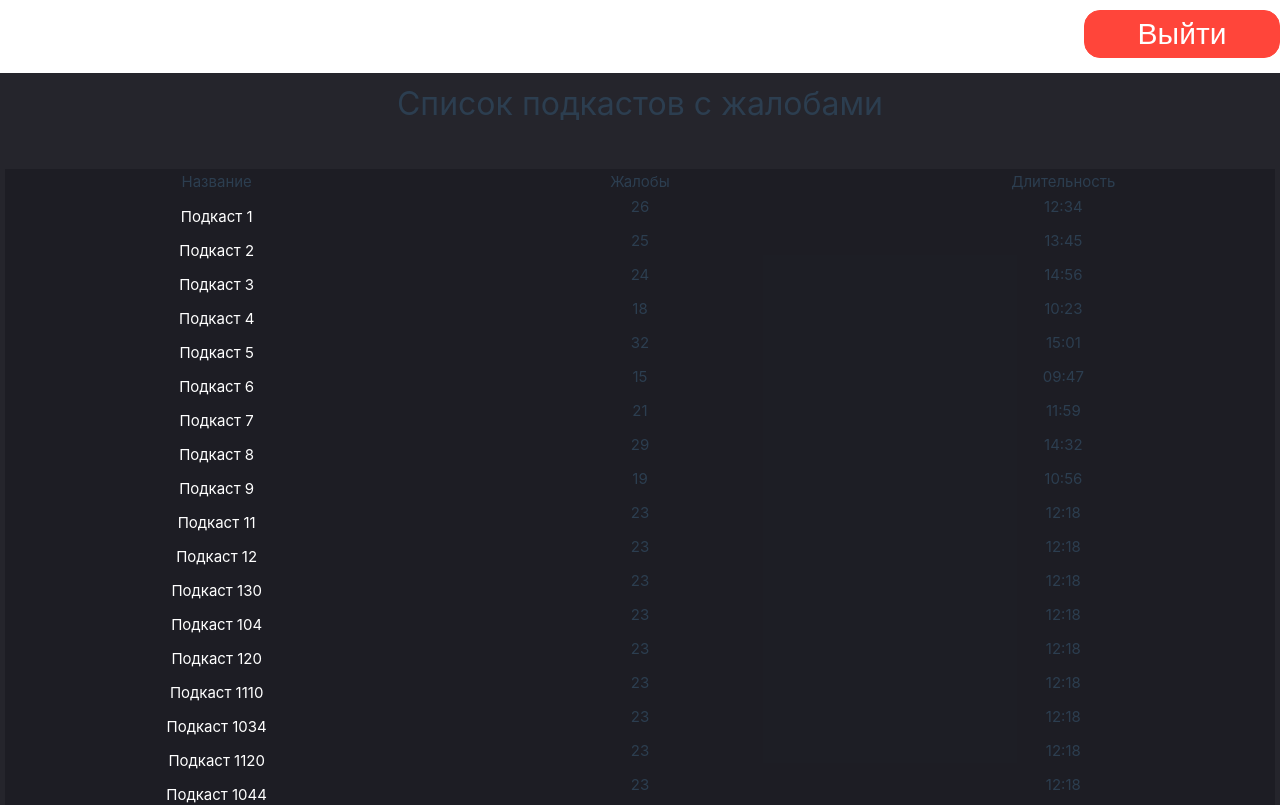
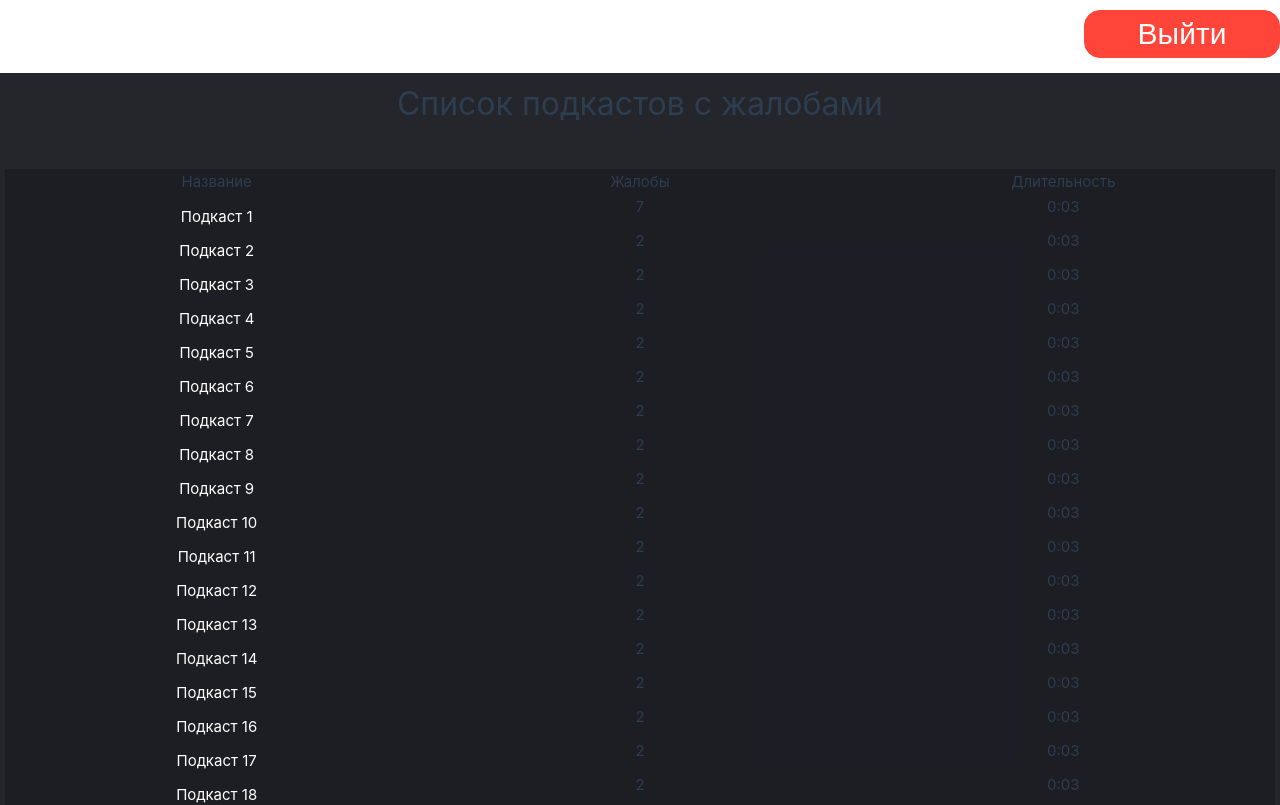
Before and after one commit to Snoppei/tiktalk_frontend_web, a Vue app: page /podcasts in a window 1280 px wide. Shown: the top 805 px of the page. Built offline with nearby package versions, Linux system fonts and the light colour scheme.

Commit message:
feature/TT-57: add vuex store using

```diff
--- a/src/views/HistoryView.vue
+++ b/src/views/HistoryView.vue
@@ -1,59 +1,59 @@
 <script>
-export default {
-  data () {
-    return {
-      podcasts: [
-        { id: 1, name: 'Подкаст 1', solution: "Подкаст одобрен", duration: '12:34' },
-        { id: 2, name: 'Подкаст 2', solution: "Подкаст одобрен", duration: '13:45' },
-        { id: 3, name: 'Подкаст 3', solution: "Подкаст одобрен", duration: '14:56' },
-        { id: 4, name: 'Подкаст 4', solution: "Подкаст одобрен", duration: '10:23' },
-        { id: 5, name: 'Подкаст 5', solution: "Подкаст одобрен", duration: '15:01' },
-        { id: 6, name: 'Подкаст 6', solution: "Подкаст одобрен", duration: '09:47' },
-        { id: 7, name: 'Подкаст 7', solution: "Подкаст одобрен", duration: '11:59' },
-        { id: 8, name: 'Подкаст 8', solution: "Подкаст одобрен", duration: '14:32' },
-        { id: 9, name: 'Подкаст 9', solution: "Подкаст одобрен", duration: '10:56' },
-        { id: 11, name: 'Подкаст 11', solution: "Подкаст одобрен", duration: '12:18' },
-        { id: 12, name: 'Подкаст 12', solution: "Подкаст одобрен", duration: '12:18' },
-        { id: 130, name: 'Подкаст 130', solution: "Подкаст одобрен", duration: '12:18' },
-        { id: 104, name: 'Подкаст 104', solution: "Подкаст одобрен", duration: '12:18' },
-        { id: 120, name: 'Подкаст 120', solution: "Подкаст одобрен", duration: '12:18' },
-        { id: 1110, name: 'Подкаст 1110', solution: "Подкаст одобрен", duration: '12:18' },
-        { id: 1034, name: 'Подкаст 1034', solution: "Подкаст одобрен", duration: '12:18' },
-        { id: 1120, name: 'Подкаст 1120', solution: "Подкаст одобрен", duration: '12:18' },
-        { id: 1044, name: 'Подкаст 1044', solution: "Подкаст одобрен", duration: '12:18' },
-      ],
-      currentPage: 1,
-      totalPages: 2
-    }
-  },
-  mounted () {
-    this.getPodcasts()
-  },
-  methods: {
-    getPodcasts () {
-      // загрузить список подкастов
-    },
-    prevPage () {
-      if (this.currentPage > 1) {
-        this.currentPage--;
-        this.getPodcasts();
-      }
-    },
-    nextPage () {
-      if (this.currentPage < this.totalPages) {
-        this.currentPage++;
-        this.getPodcasts();
-      }
-    },
-    logout () {
-    },
-    computed: {
-      hasNextPage () {
-        return this.currentPage < this.totalPages;
-      }
-    }
-  }
-}
+// export default {
+//   data () {
+//     return {
+//       podcasts: [
+//         { id: 1, name: 'Подкаст 1', solution: "Подкаст одобрен", duration: '12:34' },
+//         { id: 2, name: 'Подкаст 2', solution: "Подкаст одобрен", duration: '13:45' },
+//         { id: 3, name: 'Подкаст 3', solution: "Подкаст одобрен", duration: '14:56' },
+//         { id: 4, name: 'Подкаст 4', solution: "Подкаст одобрен", duration: '10:23' },
+//         { id: 5, name: 'Подкаст 5', solution: "Подкаст одобрен", duration: '15:01' },
+//         { id: 6, name: 'Подкаст 6', solution: "Подкаст одобрен", duration: '09:47' },
+//         { id: 7, name: 'Подкаст 7', solution: "Подкаст одобрен", duration: '11:59' },
+//         { id: 8, name: 'Подкаст 8', solution: "Подкаст одобрен", duration: '14:32' },
+//         { id: 9, name: 'Подкаст 9', solution: "Подкаст одобрен", duration: '10:56' },
+//         { id: 11, name: 'Подкаст 11', solution: "Подкаст одобрен", duration: '12:18' },
+//         { id: 12, name: 'Подкаст 12', solution: "Подкаст одобрен", duration: '12:18' },
+//         { id: 130, name: 'Подкаст 130', solution: "Подкаст одобрен", duration: '12:18' },
+//         { id: 104, name: 'Подкаст 104', solution: "Подкаст одобрен", duration: '12:18' },
+//         { id: 120, name: 'Подкаст 120', solution: "Подкаст одобрен", duration: '12:18' },
+//         { id: 1110, name: 'Подкаст 1110', solution: "Подкаст одобрен", duration: '12:18' },
+//         { id: 1034, name: 'Подкаст 1034', solution: "Подкаст одобрен", duration: '12:18' },
+//         { id: 1120, name: 'Подкаст 1120', solution: "Подкаст одобрен", duration: '12:18' },
+//         { id: 1044, name: 'Подкаст 1044', solution: "Подкаст одобрен", duration: '12:18' },
+//       ],
+//       currentPage: 1,
+//       totalPages: 2
+//     }
+//   },
+//   mounted () {
+//     this.getPodcasts()
+//   },
+//   methods: {
+//     getPodcasts () {
+//       // загрузить список подкастов
+//     },
+//     prevPage () {
+//       if (this.currentPage > 1) {
+//         this.currentPage--;
+//         this.getPodcasts();
+//       }
+//     },
+//     nextPage () {
+//       if (this.currentPage < this.totalPages) {
+//         this.currentPage++;
+//         this.getPodcasts();
+//       }
+//     },
+//     logout () {
+//     },
+//     computed: {
+//       hasNextPage () {
+//         return this.currentPage < this.totalPages;
+//       }
+//     }
+//   }
+// }
 </script>
 <template>
     <div class="podcast-page">
--- a/src/views/PodcastView.vue
+++ b/src/views/PodcastView.vue
@@ -1,102 +1,25 @@
 <script>
+import { useStore } from 'vuex';
+
 export default {
-  data() {
+  setup() {
+    const store = useStore();
+    let podcast = null;
+
     return {
-      podcast: {
-        imageUrl: "../src/assets/podcastPic.png",
-        audioUrl: "../src/assets/sample-3s.mp3",
-        title: "Загадки Вселенной",
-        author: "Космический Голос",
-        description: "Описание подкаста. Описание подкаста. Описание подкаста. Описание подкаста. Описание подкаста. Описание подкаста. Описание подкаста. Описание подкаста. Описание подкаста. "
-      },
-      complaints: [
-        { id: 1, title: "Тема жалобы 1", message: "Содержание жалобы 1" },
-        { id: 2, title: "Слишком много научных терминов, сложно для понимания", message: "2" },
-        { id: 3, title: "Автор предвзят в своих выводах о жизни на Марсе", message: "3" },
-        { id: 4, title: "Плохое качество звука", message: "4" },
-        { id: 5, title: "Музыкальное оформление отвлекает", message: "5" }
-      ],
-      currentPage: 1,
-      totalPages: 1,
-      selectedComplaint: null,
-      isPlaying: false,
-      currentTime: '00:00',
-      remainingTime: '',
-      volume: 1.0,
-      intervalId: null,
-      hasNextPage: true
+      podcast,
     };
   },
-  methods: {
-    selectComplaint(complaint) {
-      this.selectedComplaint = complaint;
-    },
-    play() {
-      if (!this.isPlaying) {
-        this.player.play();
-        this.isPlaying = true;
-        this.intervalId = setInterval(this.updateProgress, 100); // Update progress bar every 100ms
-      }
-    },
-    pause() {
-      if (this.isPlaying) {
-        this.player.pause();
-        this.isPlaying = false;
-        clearInterval(this.intervalId);
-        this.intervalId = null;
-      }
-    },
-    updateProgress() {
-      const currentTime = Math.floor(this.player.currentTime);
-      const duration = Math.floor(this.player.duration);
-      this.currentTime = this.formatTime(currentTime);
-      if (this.isPlaying) {
-        this.remainingTime = this.formatTime(duration - currentTime);
-      } else {
-        this.remainingTime = this.formatTime(duration);
-      }
-      const progress = (currentTime / duration) * 100;
-      this.progressPercentage = progress;
-    },
-    formatTime(seconds) {
-      const minutes = Math.floor(seconds / 60);
-      const remainingSeconds = Math.round(seconds % 60);
-      return `${minutes.toString().padStart(2, "0")}:${remainingSeconds.toString().padStart(2, "0")}`;
-    },
-    onPlay() {
-    },
-    onPause() {
-    },
-    onEnd() {
-      this.isPlaying = false;
-      clearInterval(this.intervalId);
-      this.intervalId = null;
-      this.currentTime = '00:00';
-      this.remainingTime = this.formatTime(this.player.duration);
-      this.progressPercentage = 0;
-    },
-    togglePlayPause() {
-      if (this.isPlaying) {
-        this.pause();
-      } else {
-        this.play();
-      }
-    },
-    setVolume(value) {
-      this.player.volume = parseFloat(value);
-      this.volume = parseFloat(value);
+  mounted() {
+    const podcastId = this.$route.params.id;
+    const podcasts = this.$store.state.podcasts;
+    const foundPodcast = podcasts.find(podcast => podcast.id === parseInt(podcastId));
+
+    if (foundPodcast) {
+      this.podcast = foundPodcast;
+    } else {
+      console.error('Подкаст с таким идентификатором не найден');
     }
-  },
-  computed: {
-  playPauseClass() {
-    return this.isPlaying ? 'pause' : 'play';
-  }
-},
-  mounted() {
-    this.player = this.$refs.player;
-    this.player.addEventListener('loadedmetadata', () => {
-    this.remainingTime = this.formatTime(this.player.duration);
-  });
   }
 };
 </script>
@@ -115,18 +38,18 @@ export default {
         <div class="complaints-section">
             <div class="podcast-preview">
                 <img :src="podcast.imageUrl" alt="Podcast Image" />
-                <h2>{{ podcast.title }}</h2>
+                <h2>{{ podcast.name }}</h2>
                 <p class="author">Автор: {{ podcast.author }}</p>
             </div>
 
             <div class="complaints">
-                <h3>Количество жалоб: {{ complaints.length }}</h3>
+                <h3>Количество жалоб: {{ podcast.complaintsCount }}</h3>
                 <div class="menu">
                     <div class="listOfComplaints">
                         <table>
                             <tbody>
-                            <tr v-for="complaint in complaints" :key="complaint.id" @click="selectComplaint(complaint)">
-                                <td class="complaint-unit">{{ complaint.title }}</td>
+                            <tr v-for="complaint in podcast.complaints" :key="podcast.complaint.id" @click="selectComplaint(complaint)">
+                                <td class="complaint-unit">{{ podcast.complaint.title }}</td>
                             </tr>
                             </tbody>
                         </table>
--- a/src/views/PodcastsView.vue
+++ b/src/views/PodcastsView.vue
@@ -1,59 +1,15 @@
 <script>
+import { useStore } from 'vuex';
 export default {
-  data () {
+  setup() {
+    const store = useStore();
+
     return {
-      podcasts: [
-        { id: 1, name: 'Подкаст 1', complaints: 26, duration: '12:34' },
-        { id: 2, name: 'Подкаст 2', complaints: 25, duration: '13:45' },
-        { id: 3, name: 'Подкаст 3', complaints: 24, duration: '14:56' },
-        { id: 4, name: 'Подкаст 4', complaints: 18, duration: '10:23' },
-        { id: 5, name: 'Подкаст 5', complaints: 32, duration: '15:01' },
-        { id: 6, name: 'Подкаст 6', complaints: 15, duration: '09:47' },
-        { id: 7, name: 'Подкаст 7', complaints: 21, duration: '11:59' },
-        { id: 8, name: 'Подкаст 8', complaints: 29, duration: '14:32' },
-        { id: 9, name: 'Подкаст 9', complaints: 19, duration: '10:56' },
-        { id: 11, name: 'Подкаст 11', complaints: 23, duration: '12:18' },
-        { id: 12, name: 'Подкаст 12', complaints: 23, duration: '12:18' },
-        { id: 130, name: 'Подкаст 130', complaints: 23, duration: '12:18' },
-        { id: 104, name: 'Подкаст 104', complaints: 23, duration: '12:18' },
-        { id: 120, name: 'Подкаст 120', complaints: 23, duration: '12:18' },
-        { id: 1110, name: 'Подкаст 1110', complaints: 23, duration: '12:18' },
-        { id: 1034, name: 'Подкаст 1034', complaints: 23, duration: '12:18' },
-        { id: 1120, name: 'Подкаст 1120', complaints: 23, duration: '12:18' },
-        { id: 1044, name: 'Подкаст 1044', complaints: 23, duration: '12:18' },
-      ],
-      currentPage: 1,
-      totalPages: 1 // Дополнительное поле для хранения общего количества страниц
-    }
+      podcasts: store.getters.PODCASTS,
+    };
   },
-  mounted () {
-    this.getPodcasts()
-  },
-  methods: {
-    getPodcasts () {
-      // Загрузить список подкастов с сервера, обновив данные и общее количество страниц
-      // ...
-    },
-    prevPage () {
-      if (this.currentPage > 1) {
-        this.currentPage--;
-        this.getPodcasts(); // Обновить данные для новой страницы
-      }
-    },
-    nextPage () {
-      if (this.currentPage < this.totalPages) {
-        this.currentPage++;
-        this.getPodcasts(); // Обновить данные для новой страницы
-      }
-    },
-    logout () {
-      // Выйти из системы
-    },
-    computed: {
-      hasNextPage () {
-        return this.currentPage < this.totalPages;
-      }
-    }
+  mounted() {
+
   }
 }
 </script>
@@ -82,7 +38,7 @@ export default {
                   <td>
                   <router-link :to="`/podcasts/${podcast.id}`">{{ podcast.name }}</router-link>
                   </td>
-                  <td>{{ podcast.complaints }}</td>
+                  <td>{{ podcast.complaintsCount }}</td>
                   <td>{{ podcast.duration }}</td>
                 </tr>
               </tbody>
```
Also changed, not shown: src/views/LoginView.vue (+14 -13 lines).
